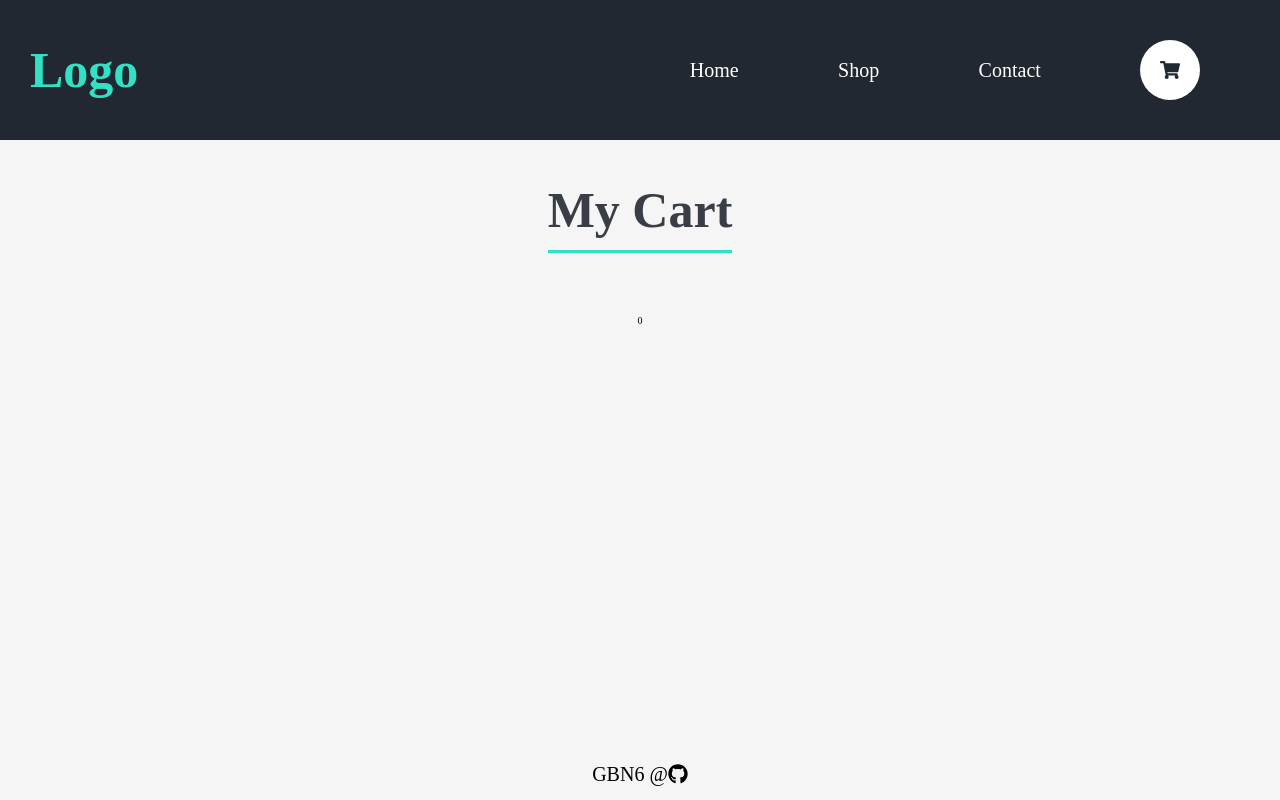
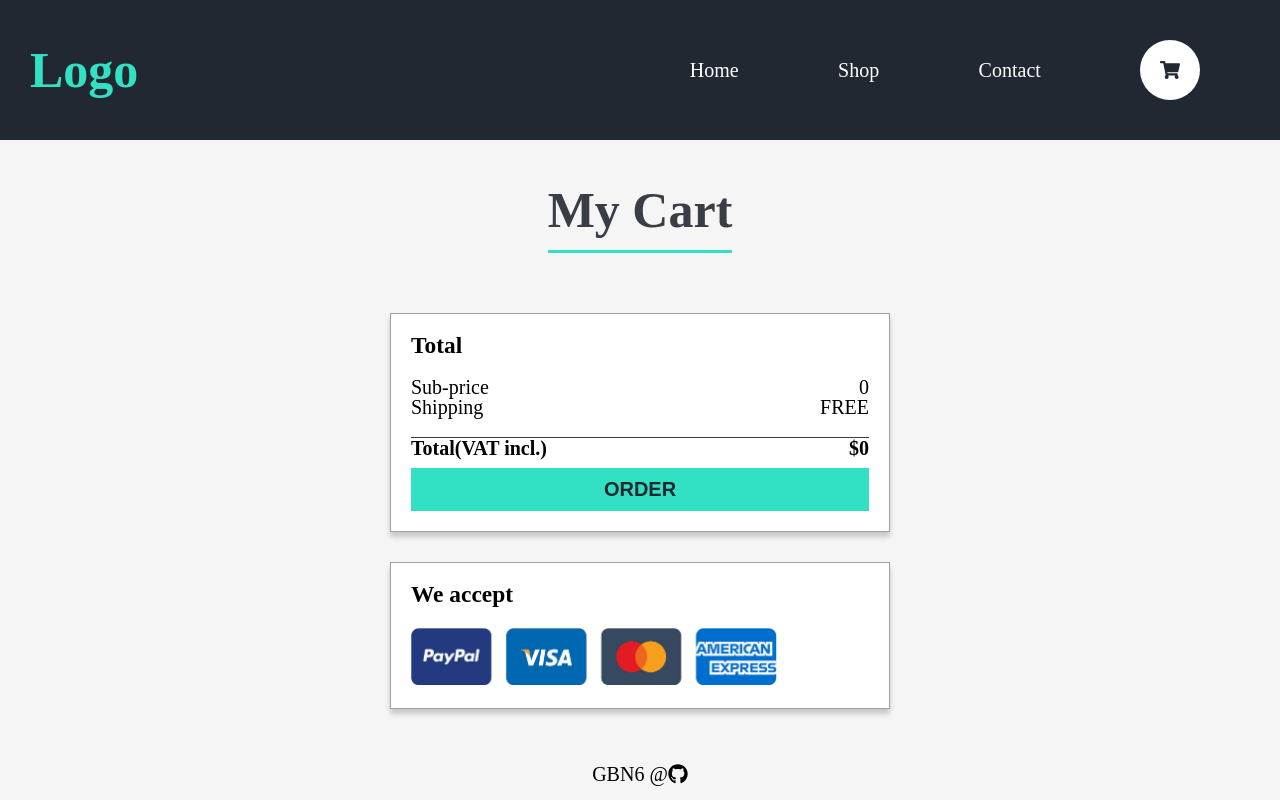
Before and after one commit to GBN6/shopping-cart, a React (Create React App) app: page /cart in a window 1280 px wide. Built offline with nearby package versions, Linux system fonts and the light colour scheme.

Commit message:
Create total price display

```diff
--- a/src/components/CartProductCard.js
+++ b/src/components/CartProductCard.js
@@ -16,7 +16,7 @@ const CartProductCard = (props) => {
 
   return (
     <div className='cart-product-card'>
-      <div class='cart-image-container'>
+      <div className='cart-image-container'>
         <img className='cart-image' src={image} alt={title} />
       </div>
       <div className='detail'>
--- a/src/components/ProductCard.js
+++ b/src/components/ProductCard.js
@@ -12,7 +12,7 @@ const ProductCard = (props) => {
       <div className='product-details'>
         <div className='product-info'>
           <div className='product-name'>{title}</div>
-          <div className='product-price'>${price}</div>
+          <div className='product-price'>${price.toFixed(2)}</div>
         </div>
         <button type='button' onClick={() => handleAddToCart(product)}>
           Add to cart
--- a/src/index.css
+++ b/src/index.css
@@ -107,9 +107,9 @@ h2 {
   gap: 1rem;
 }
 
-/* .category-container {
-  padding: 1rem;
-} */
+.category-container {
+  line-height: 1;
+}
 
 .category-container ul {
   list-style-type: none;
@@ -120,6 +120,10 @@ h2 {
   padding-top: 5rem;
   font-weight: 800;
   color: #393E46;
+}
+
+.product-category-name {
+  color: #222831
 }
 
 .category-container ul li {
@@ -190,9 +194,10 @@ h2 {
   gap: 2rem;
 }
 
-.cart-product-card {
+.cart-product-card{
+  line-height: 1;
   font-size: 2rem;
-  width: 55rem;
+  width: 50rem;
   display: flex;
   justify-content: space-around;
   align-items: center;
@@ -200,6 +205,7 @@ h2 {
   height: 15rem;
   border: 1px solid #9fa0a1;
   background-color: rgb(255, 255, 255);
+  box-shadow: 0 5px 5px #0000002f;
   padding: 2rem;
 }
 
@@ -209,6 +215,7 @@ h2 {
 }
 
 .detail {
+  font-size: 1.8rem;
   display: flex;
   flex-direction: column;
   justify-content: space-around;
@@ -232,6 +239,7 @@ h2 {
   border: none;
   background-color: inherit;
   font-size: 1.5rem;
+  cursor: pointer;
 }
 
 .add-button, .minus-button {
@@ -241,6 +249,51 @@ h2 {
 .remove-button {
   align-self: flex-start;
   color: #32E0C4;
+}
+
+.checkout, .payment-method {
+  font-size: 2rem;
+  width: 50rem;
+  display: flex;
+  justify-content: center;
+  flex-direction: column;
+  align-items: flex-start;
+  border: 1px solid #9fa0a1;
+  background-color: rgb(255, 255, 255);
+  box-shadow: 0 5px 5px #0000002f;
+  padding: 2rem;
+  line-height: 1;
+}
+
+.checkout .sub-price, .shipping, .total {
+  display: flex;
+  justify-content: space-between;
+  width: 100%;
+}
+.checkout h3 {
+  margin-bottom: 2rem;
+}
+
+.total {
+  margin-top: 2rem;
+  border-top: 1px solid #393E46;
+  font-weight: 900;
+}
+
+.order {
+  margin-top: 1rem;
+  width: 100%;
+  border: none;
+  background-color: #32E0C4;
+  color: #222831;
+  font-weight: 900;
+  font-size: 2rem;
+  padding: 1rem;
+}
+
+.payment-method .icons img {
+  margin-top: 2rem;
+  width: 80%;
 }
 
 /* FOOTER  */
--- a/src/pages/Cart.js
+++ b/src/pages/Cart.js
@@ -1,5 +1,7 @@
 import React from 'react';
 import CartProductCard from '../components/CartProductCard';
+import creditIcons from '../assets/credit-card-logos.png'
+
 
 const Cart = (props) => {
   const {
@@ -28,7 +30,28 @@ const Cart = (props) => {
     <div className='cart-container'>
       <h3 className='cart-title'>My Cart</h3>
       <div className='cart-cards-container'>{cartProducts}</div>
-      {totalPrice}
+      <div className='checkout'>
+        <h3>Total</h3>
+        <div className='sub-price'>
+          <p>Sub-price</p>
+          <div>{totalPrice}</div>
+        </div>
+        <div className='shipping'>
+          <p>Shipping</p>
+          <div>FREE</div>
+        </div>
+        <div className='total'>
+          <p>Total(VAT incl.)</p>
+          <div>${totalPrice}</div>
+        </div>
+        <button className='order' type='button'>ORDER</button>
+      </div>
+      <div className='payment-method'>
+        <h3>We accept</h3>
+        <div className='icons'>
+          <img src={creditIcons} alt='credit icons'></img>
+        </div>
+      </div>
     </div>
   );
 };
```
Also changed, not shown: src/assets/credit-card-logos.png (added).
